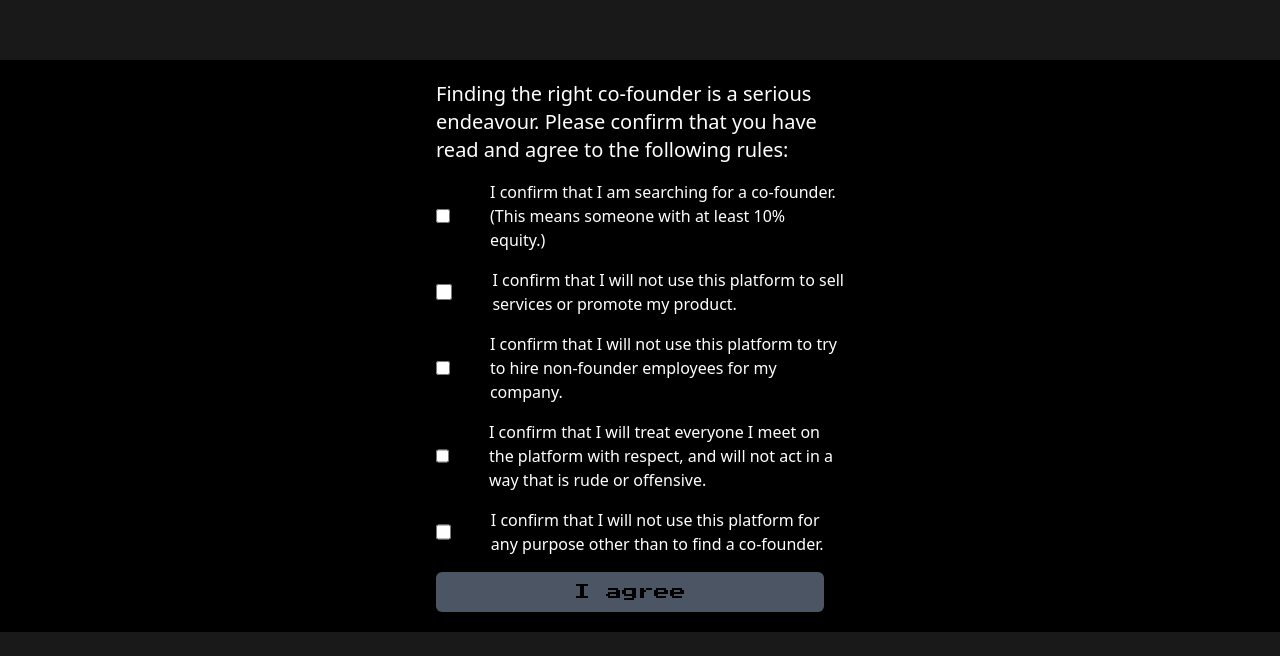
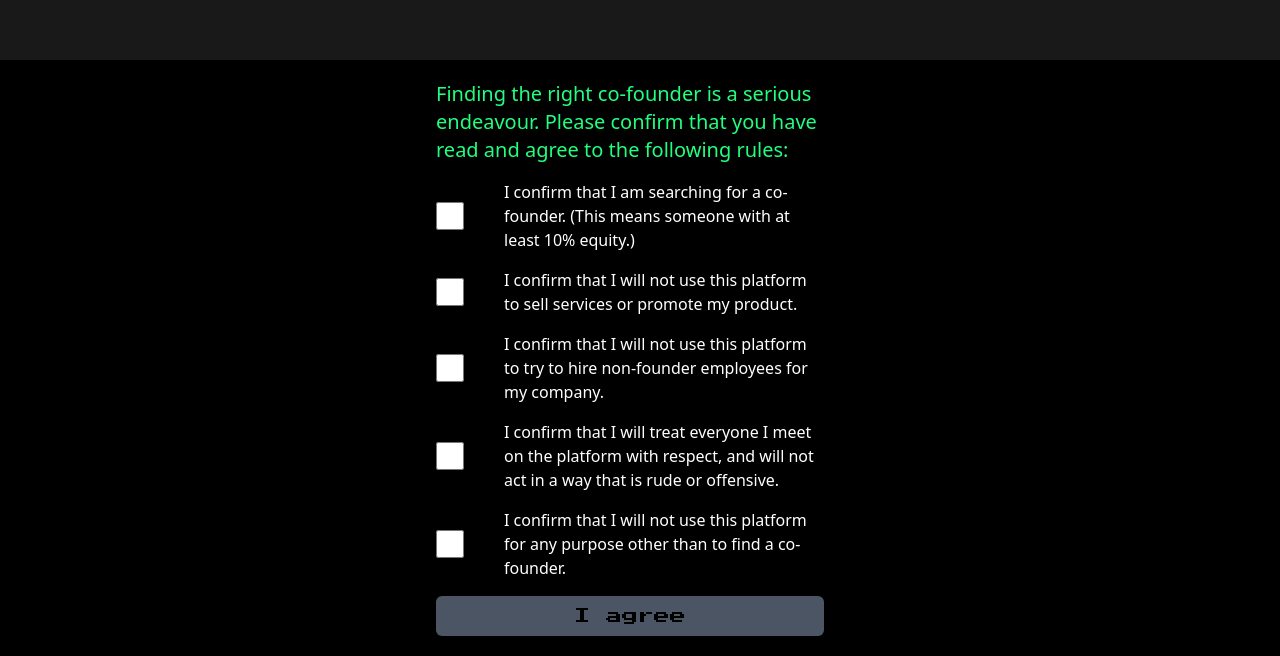
Before and after one commit to w-dib/f2f, a Next.js app: page /rules in a window 1280 px wide. Shown: the part 196-852 px from the top of the page. Before the commit the page ends 828 px from the top, so only its background shows below. Built offline with nearby package versions, Linux system fonts and the light colour scheme; no server answers.

Commit message:
Fix user/[id]/page.js firebase on load issue

```diff
--- a/app/rules/page.js
+++ b/app/rules/page.js
@@ -30,12 +30,12 @@ function Rules() {
     querySnapshot.forEach((doc) => {
       return doc.data();
     });
-    console.log(querySnapshot.docs[0].data());
     setUser(querySnapshot.docs[0].id);
   };
   if (session) {
     getUser();
   }
+
   const handleCheckboxChange = (index) => {
     const newChecked = [...isChecked];
     newChecked[index] = !newChecked[index];
@@ -46,7 +46,7 @@ function Rules() {
   return (
     <div className="mt-32 md:mt-64 bg-black shadow-md">
       <div className=" text-white mx-auto mt-3 max-w-md flex flex-col items-left space-y-4 p-5">
-        <p className="text-xl">
+        <p className="text-xl text-[#21FF7E]">
           Finding the right co-founder is a serious endeavour. Please confirm
           that you have read and agree to the following rules:
         </p>
@@ -58,7 +58,7 @@ function Rules() {
             className="h-7 w-7"
           />
 
-          <span className="ml-10">
+          <span className="ml-10 max-w-xs">
             I confirm that I am searching for a co-founder. (This means someone
             with at least 10% equity.)
           </span>
@@ -71,7 +71,7 @@ function Rules() {
             onChange={() => handleCheckboxChange(1)}
             className="h-7 w-7"
           />
-          <span className="ml-10">
+          <span className="ml-10 max-w-xs">
             I confirm that I will not use this platform to sell services or
             promote my product.
           </span>
@@ -83,7 +83,7 @@ function Rules() {
             onChange={() => handleCheckboxChange(2)}
             className="h-7 w-7"
           />
-          <span className="ml-10">
+          <span className="ml-10 max-w-xs">
             I confirm that I will not use this platform to try to hire
             non-founder employees for my company.
           </span>
@@ -95,7 +95,7 @@ function Rules() {
             onChange={() => handleCheckboxChange(3)}
             className="h-7 w-7"
           />
-          <span className="ml-10">
+          <span className="ml-10 max-w-xs">
             I confirm that I will treat everyone I meet on the platform with
             respect, and will not act in a way that is rude or offensive.
           </span>
@@ -107,7 +107,7 @@ function Rules() {
             onChange={() => handleCheckboxChange(4)}
             className="h-7 w-7"
           />
-          <span className="ml-10">
+          <span className="ml-10 max-w-xs">
             I confirm that I will not use this platform for any purpose other
             than to find a co-founder.
           </span>
--- a/app/user/[id]/page.js
+++ b/app/user/[id]/page.js
@@ -1,14 +1,22 @@
 "use client";
+
 import { useState, useEffect } from "react";
 import { db } from "@/lib/firebaseConfig";
-import { collection, getDoc, doc } from "firebase/firestore";
+import { getDoc, doc } from "firebase/firestore";
 
 function User() {
-  const pathname = window?.location.pathname;
-  const userId = pathname.substring(6);
+  const [userId, setUserId] = useState(null);
   const [user, setUser] = useState({});
 
   useEffect(() => {
+    const pathname = window?.location.pathname;
+    if (pathname) {
+      setUserId(pathname.substring(6));
+    }
+  }, []);
+
+  useEffect(() => {
+    if (userId) {
       const getUser = async () => {
         const docRef = doc(db, "users", userId);
         const docSnap = await getDoc(docRef);
@@ -19,13 +27,17 @@ function User() {
         }
       };
       getUser();
-  }, []);
-
-  console.log(user);
+    }
+  }, [userId]);
 
   return (
     <div>
+      {userId && (
+        <>
           <h1 className="text-white">{userId}</h1>
+          <img src={user.image} />
+        </>
+      )}
     </div>
   );
 }
--- a/components/SignUp.jsx
+++ b/components/SignUp.jsx
@@ -20,7 +20,6 @@ function SignUp() {
     querySnapshot.forEach((doc) => {
       return doc.data();
     });
-    console.log(querySnapshot.docs[0].data());
     setUser(querySnapshot.docs[0].id);
   };
   if (session) {
--- a/lib/middleware.js
+++ b/lib/middleware.js
@@ -1,3 +1,3 @@
 export { default } from "next-auth/middleware";
 
-export const config = { matcher: ["/rules"] };
+export const config = { matcher: ["/rules", ["user/:path*"]] };
```
Lines whose indentation alone changed are shown as unchanged.
